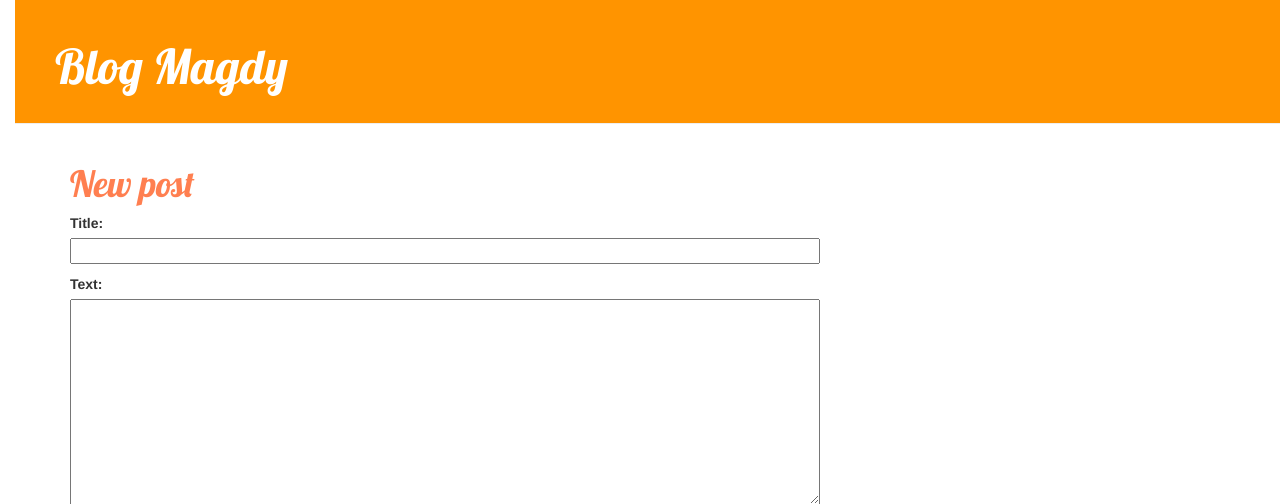
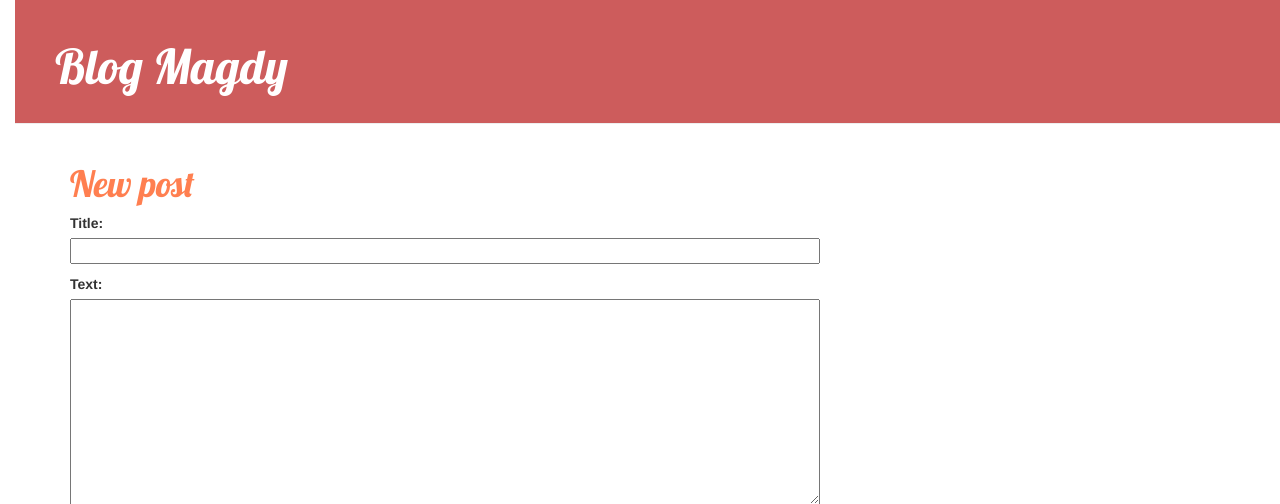
Before and after one commit to Magdapchla/my-first-blog, a Django app: page /post/new/ in a window 1280 px wide. Shown: the top 504 px of the page. Run offline with Django 3.2, Linux system fonts and the light colour scheme; some libraries are stand-ins or nearby versions.

Commit message:
Zmiana koloru backgroundu

```diff
--- a/static/css/blog.css
+++ b/static/css/blog.css
@@ -13,7 +13,7 @@ body {
 }
 
 .page-header {
-    background-color: #ff9400;
+    background-color: #CD5C5C;
     margin-top: 0;
     padding: 20px 20px 20px 40px;
 }
```
